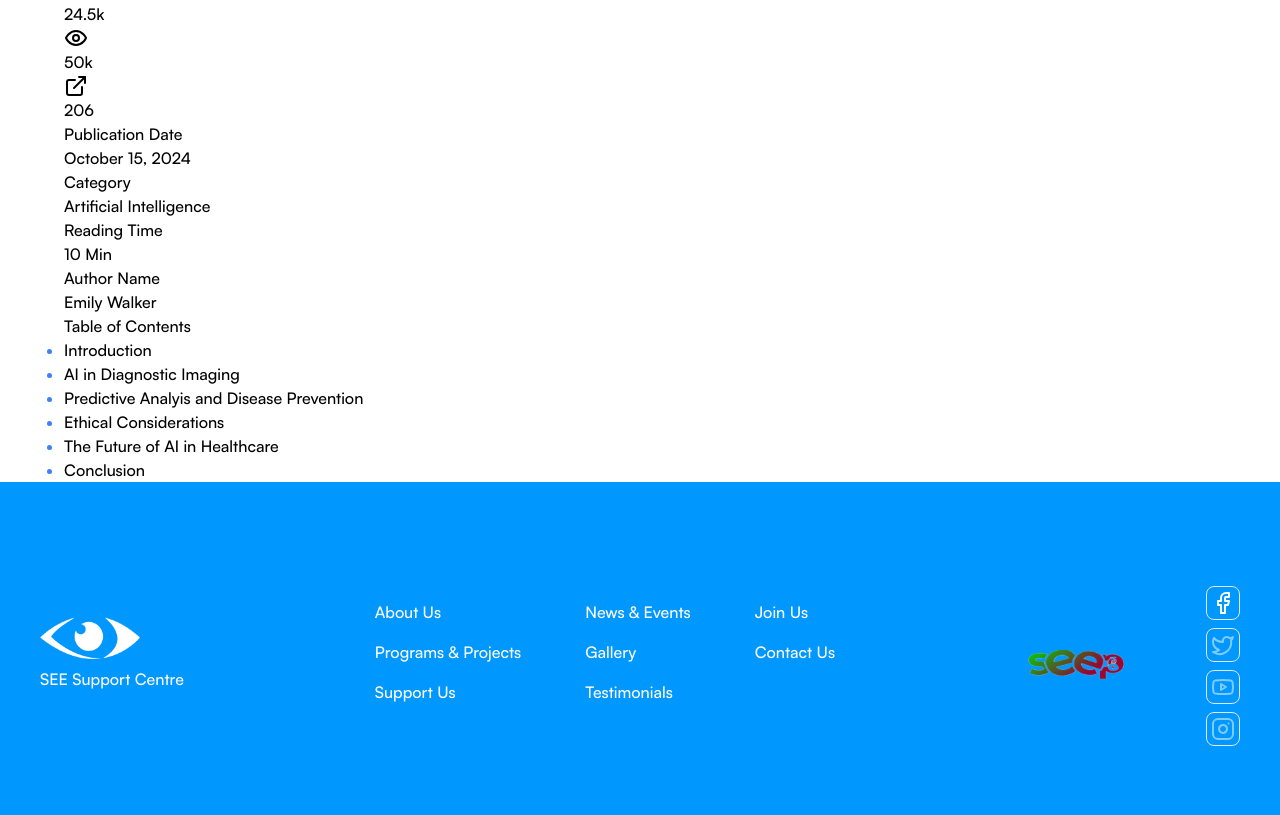
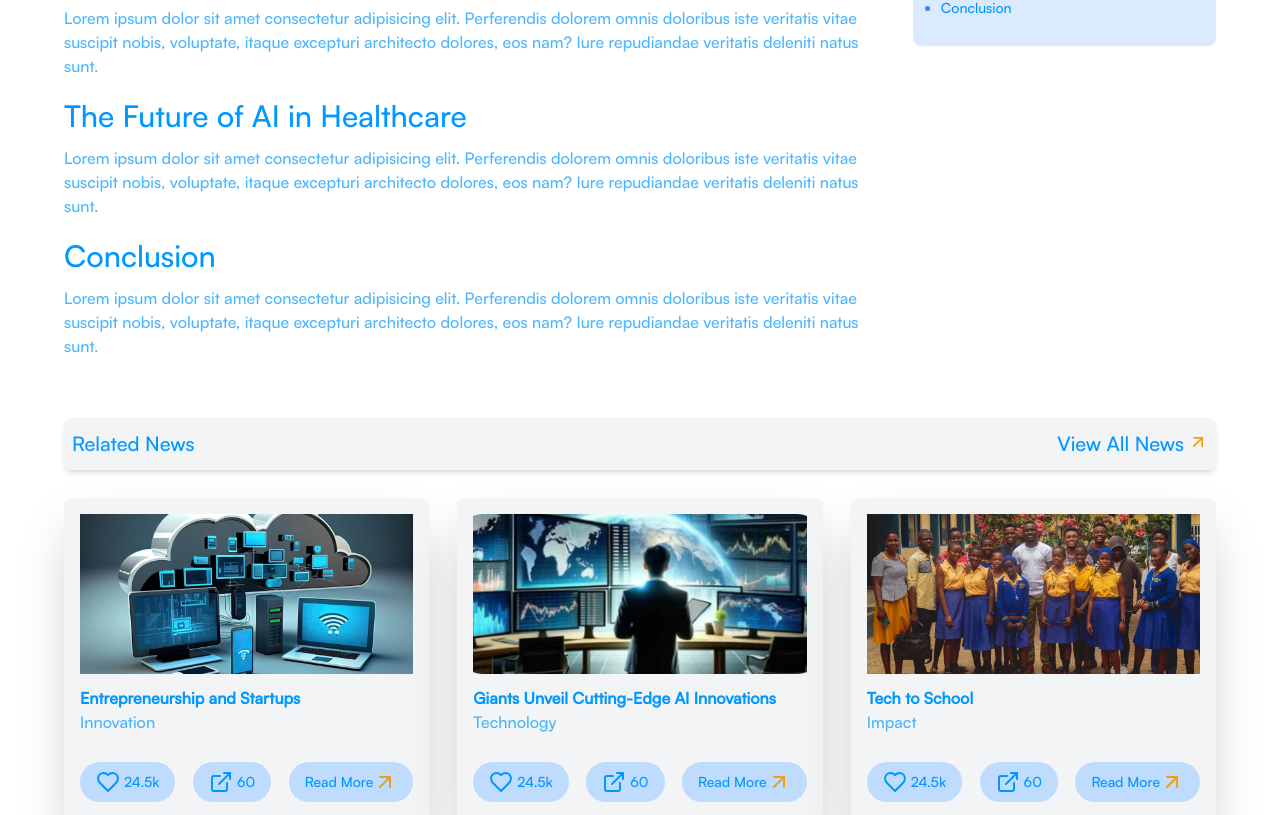
Before and after one commit to Austinobravo/seep, a Next.js app: page /news/latest in a window 1280 px wide. Shown: the part 1140-1955 px from the top of the page. Built offline with nearby package versions, Linux system fonts and the light colour scheme.

Commit message:
Added scroll button

```diff
--- a/app/(news)/news/[id]/page.tsx
+++ b/app/(news)/news/[id]/page.tsx
@@ -2,6 +2,7 @@ import FadeInSection from '@/hooks/fadeIn'
 import { ExternalLink, Eye, Heart } from 'lucide-react'
 import Image from 'next/image'
 import React from 'react'
+import RelatedNews from '../_components/RelatedNews'
 
 const contents = [
     {
@@ -38,57 +39,57 @@ const NewsDetail = () => {
             </div>
         </FadeInSection> */}
         <FadeInSection direction={`up`}>
-            <Image src={`/images/discovertech.jpg`} width={500} height={500} alt='detail' className='rounded-2xl w-full h-[450px] object-cover'/>
+            <Image src={`/images/discovertech.jpg`} width={500} height={500} alt='detail' className='rounded-2xl w-full h-[450px] object-cover opacity-80'/>
         </FadeInSection>
-        <h3 className='text-center seep-text-color text-3xl font-semibold'>Future Technology blog</h3>
-        <div>
-            <section>
+        <h3 className='text-center seep-text-color md:text-3xl text-2xl font-semibold'>Future Technology blog</h3>
+        <div className='flex gap-10 pt-10 md:flex-row flex-col-reverse'>
+            <section className='basis-3/4'>
                 {contents.map((content) => (
-                    <div key={content.heading} className='seep-text-color'>
-                        <h3 className='text-2xl'>{content.heading}</h3>
-                        <p className='opacity-70'>{content.content}</p>
+                    <div key={content.heading} className='seep-text-color space-y-3 pb-5'>
+                        <h3 className='md:text-3xl text-2xl'>{content.heading}</h3>
+                        <p className='opacity-70 md:text-base text-sm'>{content.content}</p>
                     </div>
                 ))}
 
             </section>
-            <aside>
-                <div>
-                    <div>
+            <aside className='basis-1/4 space-y-7'>
+                <div className='flex justify-between seep-text-color gap-3'>
+                    <div className='flex gap-1 bg-blue-200 rounded-full py-2 px-4 items-center'>
                         <Heart/>
                         <span>24.5k</span>
                     </div>
-                    <div>
+                    <div className='flex gap-1 bg-blue-200 rounded-full py-2 px-4 items-center'>
                         <Eye/>
                         <span>50k</span>
                     </div>
-                    <div>
+                    <div className='flex gap-1 bg-blue-200 rounded-full py-2 px-4 items-center'>
                         <ExternalLink/>
                         <span>206</span>
                     </div>
                 </div>
-                <div>
+                <div className='grid grid-cols-2 seep-text-color gap-y-4 '>
                     <div>
-                        <h3>Publication Date</h3>
-                        <p>October 15, 2024</p>
+                        <h3 className='font-bold'>Publication Date</h3>
+                        <p className='opacity-70 pt-1'>October 15, 2024</p>
                     </div>
                     <div>
-                        <h3>Category</h3>
-                        <p>Artificial Intelligence</p>
+                        <h3 className='font-bold'>Category</h3>
+                        <p className='opacity-70 pt-1'>Artificial Intelligence</p>
                     </div>
                     <div>
-                        <h3>Reading Time</h3>
-                        <p>10 Min</p>
+                        <h3 className='font-bold'>Reading Time</h3>
+                        <p className='opacity-70 pt-1'>10 Min</p>
                     </div>
                     <div>
-                        <h3>Author Name</h3>
-                        <p>Emily Walker</p>
+                        <h3 className='font-bold'>Author Name</h3>
+                        <p className='opacity-70 pt-1'>Emily Walker</p>
                     </div>
                 </div>
-                <div>
-                    <h3>Table of Contents</h3>
-                    <ul>
+                <div className='space-y-3'>
+                    <h3 className='text-amber-500 font-semibold'>Table of Contents</h3>
+                    <ul className='bg-blue-100 rounded-lg p-7 space-y-3 seep-text-color text-sm'>
                         {contents.map((content) => (
-                            <li key={content.heading} className='marker:text-blue-500 list-disc'>
+                            <li key={content.heading} className='marker:text-blue-500 list-disc cursor-pointer'>
                                 {content.heading}
                             </li>
                         ))}
@@ -97,6 +98,7 @@ const NewsDetail = () => {
 
             </aside>
         </div>
+        <RelatedNews/>
 
     </section>
   )
--- a/app/(news)/news/_components/NewsHero.tsx
+++ b/app/(news)/news/_components/NewsHero.tsx
@@ -6,7 +6,7 @@ const NewsHero = () => {
     <section className='md:px-20 px-10 space-y-10'>
       <FadeInSection direction={`up`}>
         <div className='w-full bg-cover md:bg-right-top bg-center h-[600px] rounded-2xl text-white' style={{backgroundImage: `url(/images/mission_2.png)`}}>
-            <div className='bg-gradient-to-r from-[#0097FF] via-transparent to-transparent h-[600px] rounded-2xl flex flex-col md:pl-10 pl-5 md:justify-center justify-end pb-16 space-y-5'>
+            <div className='bg-gradient-to-r from-[#0097FF] via-transparent to-transparent h-[600px] rounded-2xl flex flex-col md:pl-10 pl-5 md:justify-center justify-center pb-16 space-y-5'>
                 <h1 className='md:text-6xl text-3xl  leading-relaxed md:w-[600px]'>News and Events</h1>
             </div>
         </div>
--- /dev/null
+++ b/app/(news)/news/_components/RelatedNews.tsx
@@ -0,0 +1,71 @@
+import { ArrowUpRight, ExternalLink, Heart } from 'lucide-react'
+import Image from 'next/image'
+import Link from 'next/link'
+import React from 'react'
+
+
+const contents = [
+    {
+        image: "/images/discovertech.jpg",
+        heading: "Entrepreneurship and Startups",
+        category: "Innovation",
+        likes: "2.2k",
+        share: "60",
+        link: ""
+    },
+    {
+        image: "/images/Ai.png",
+        heading: "Giants Unveil Cutting-Edge AI Innovations",
+        category: "Technology",
+        likes: "2.2k",
+        share: "60",
+        link: ""
+    },
+    {
+        image: "/images/Tech2schools-65.png",
+        heading: "Tech to School",
+        category: "Impact",
+        likes: "2.2k",
+        share: "60",
+        link: ""
+    },
+]
+const RelatedNews = () => {
+  return (
+    <section className='space-y-7 py-5'>
+        <div className='bg-gray-100 shadow-md flex justify-between py-3 md:text-xl text-base px-2 seep-text-color rounded-lg'>
+            <h3 className=''>Related News</h3>
+            <Link href={``} className='flex'>View All News <ArrowUpRight className='text-amber-500 pl-1'/></Link>
+        </div>
+
+        <div className='grid md:grid-cols-3 grid-cols-1 gap-7'>
+            {contents.map((content) => (
+                <div key={content.heading} className='shadow-2xl bg-gray-100 p-4 rounded-lg seep-text-color space-y-3'>
+                    <Image src={content.image} width={500} height={500} alt={content.heading} className='object-cover h-40'/>
+                    <div>
+                        <h3 className='font-bold'>{content.heading}</h3>
+                        <p className='opacity-70'>{content.category}</p>
+                    </div>
+                    <div className='flex justify-between seep-text-color gap-3 py-4 '>
+                        <div className='flex gap-1 bg-blue-200 text-sm rounded-full w-fit py-2 px-4 items-center'>
+                            <Heart/>
+                            <span>24.5k</span>
+                        </div>
+                        <div className='flex gap-1 bg-blue-200 text-sm rounded-full py-2 px-4 items-center'>
+                            <ExternalLink/>
+                            <span>60</span>
+                        </div>
+                        <Link href={``} className='flex bg-blue-200 w-fit text-sm rounded-full px-4 py-2 items-center'>
+                            <span>Read More</span>
+                            <ArrowUpRight className='text-amber-500'/>
+                        </Link>
+                    </div>
+                </div>
+            ))}
+        </div>
+
+    </section>
+  )
+}
+
+export default RelatedNews
--- a/app/globals.css
+++ b/app/globals.css
@@ -3,7 +3,9 @@
 @tailwind utilities;
 @import url('https://fonts.cdnfonts.com/css/satoshi');
 
-
+html{
+  scroll-behavior: smooth;
+}
 .seep-text-color{
   color: #0097FF;
 }
--- a/app/layout.tsx
+++ b/app/layout.tsx
@@ -3,6 +3,7 @@ import localFont from 'next/font/local'
 import "./globals.css";
 import Navbar from "@/components/Navbar";
 import Footer from "@/components/Footer";
+import ScrollButton from "@/components/ScrollUp";
 
 const satoshi = localFont({
   src:[
@@ -55,7 +56,7 @@ export default function RootLayout({
 }>) {
   return (
     <html lang="en">
-      <body className={satoshi.className}><Navbar/><div className="mt-28">{children}</div><Footer/></body>
+      <body className={satoshi.className}><Navbar/><div className="mt-28">{children}</div><Footer/><ScrollButton/></body>
     </html>
   );
 }
--- /dev/null
+++ b/components/ScrollUp.tsx
@@ -0,0 +1,42 @@
+"use client"
+import { ChevronUp } from 'lucide-react'
+import React from 'react'
+
+const ScrollButton = () => {
+    const [isButtonVisible, setIsButtonVisible] = React.useState<boolean>(false)
+    const ScrollUp = () => {
+        window.scrollTo({
+            top: 0,
+            behavior: "smooth"
+        })
+    }
+
+    React.useEffect(() => {
+        const handleScroll = () => {
+            if(window.scrollY <= 20){
+                setIsButtonVisible(false)
+            }else{
+                setIsButtonVisible(true)
+            }
+        }
+
+        window.addEventListener("scroll", handleScroll)
+
+        return ()=>{
+            window.removeEventListener("scroll", handleScroll)
+        }
+
+    },[])
+  return (
+    <section>
+        {isButtonVisible &&
+            <div className='bg-red-500 rounded-md px-3 py-2 fixed bottom-16 right-10 cursor-pointer '
+            onClick={ScrollUp}>
+                <ChevronUp color='white'/>
+            </div>
+        }
+    </section>
+  )
+}
+
+export default ScrollButton
```
Also changed, not shown: app/(news)/news/_components/Discover.tsx (+5 -5 lines), app/(seep)/seep/_components/Beneficiaries.tsx (+2 -9 lines), app/(seep)/seep/page.tsx (+11 -0 lines), app/(support)/support/_components/SupportForm.tsx (indentation only), public/images/Ai.png (added).
